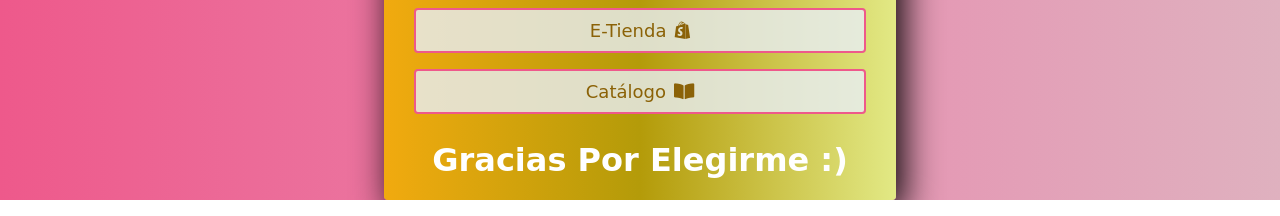
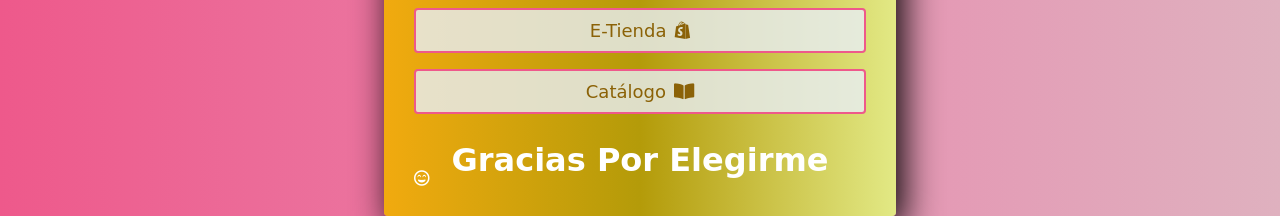
Before and after one commit to sarabynatura/websites, a plain HTML site: page index.html in a window 1280 px wide. Shown: the part 879-1095 px from the top of the page. Drawn offline with Linux system fonts and the light colour scheme; a web font is replaced by a local one.

```diff
--- a/index.html
+++ b/index.html
@@ -21,7 +21,7 @@
         <a href="https://wa.link/xtfnmb" target="_balk"><div class="form-input">WhatsApp<i class="fab fa-whatsapp"></i></div></a>
         <a href="https://www.naturacosmeticos.com.ar/consultoria/saragarcianat" target="_balk"><div class="form-input">E-Tienda<i class="fab fa-shopify"></i></i></div></a>
         <a href="https://natura.com.vc/ciclo_03-2w9zw" target="_balk"><div class="form-input">Catálogo<i class="fas fa-book-open"></i></div></a>
-        <p>Gracias Por Elegirme :)</p>
+        <p>Gracias Por Elegirme  </p><i class="far fa-grin-beam"></i>
     </div>
 
 </body>
```
